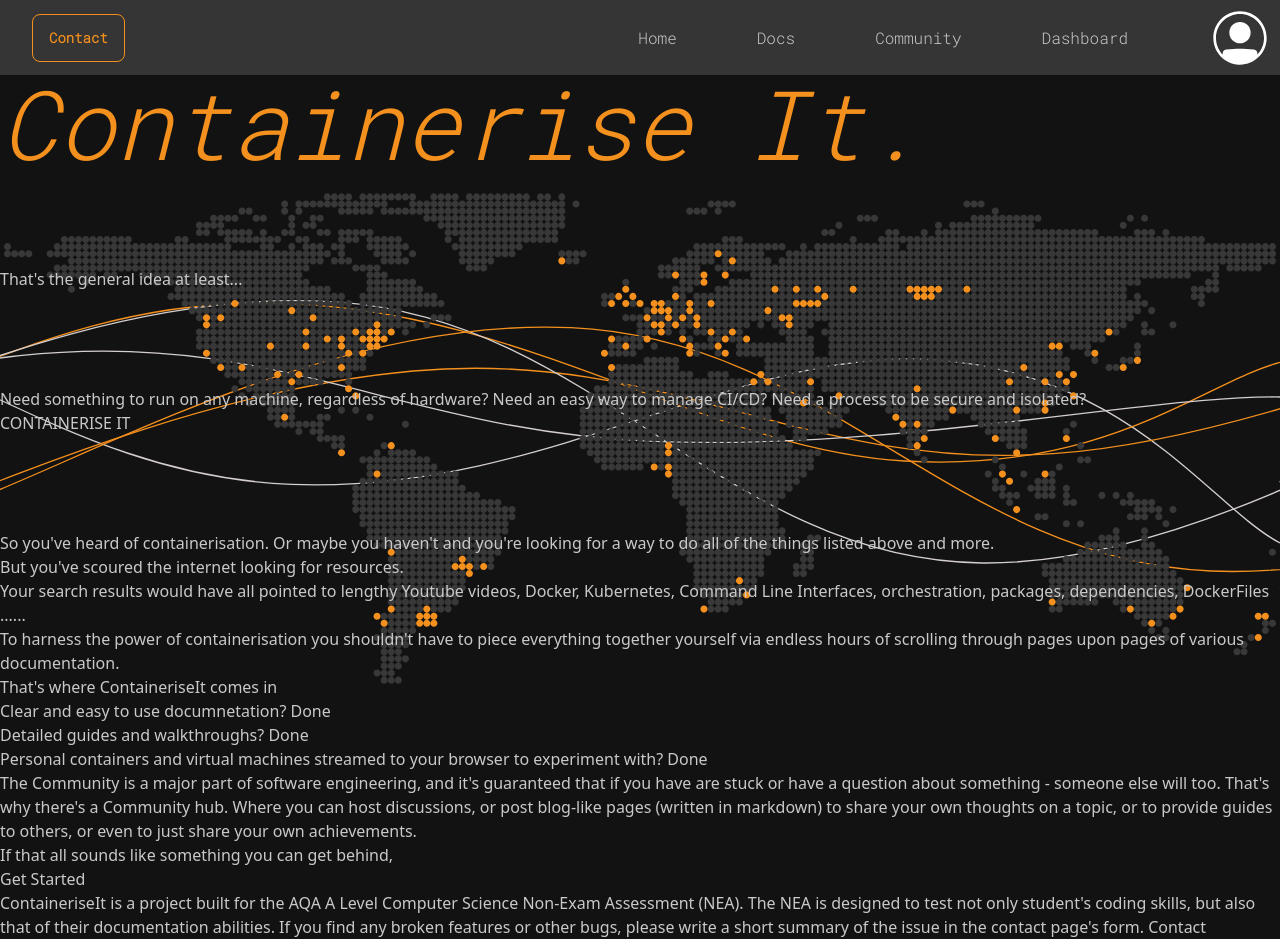
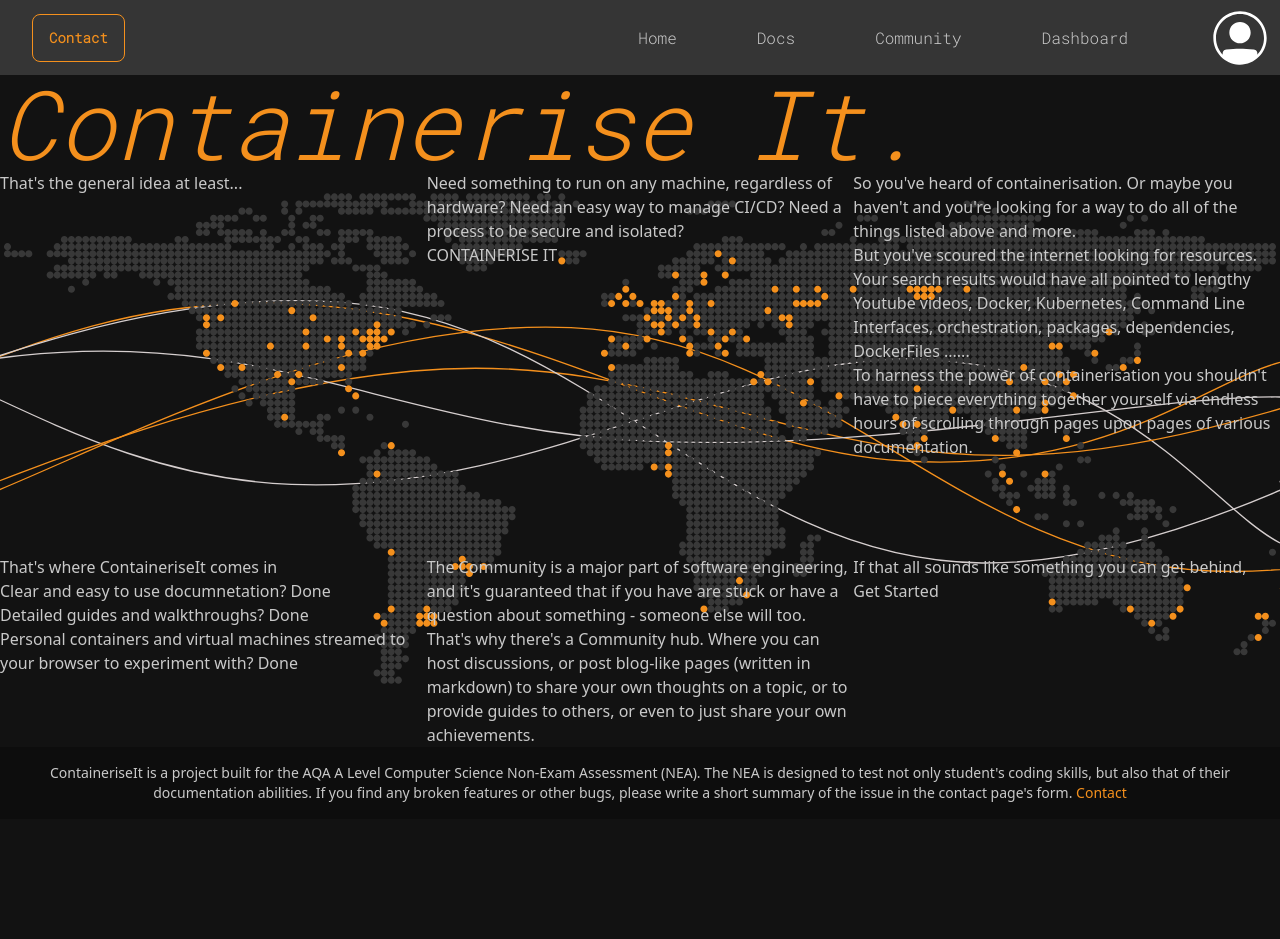
Before and after one commit to B3n-OHara/computerScience-NEA, a Next.js app: page / in a window 1280 px wide. After the commit the page ends 819 px from the top, so only its background shows below. Built offline with nearby package versions, Linux system fonts and the light colour scheme.

Commit message:
worked on styling of homepage

```diff
--- a/app/page.tsx
+++ b/app/page.tsx
@@ -25,10 +25,12 @@
                 </div>
             </div>
 
-            <div className="flex flex-col gap-y-24">
-                <div className="font-text italic text-8xl text-primary">
-                    <h1>Containerise It.</h1>
-                </div>
+            <div className="font-text italic text-8xl text-primary">
+                <h1>Containerise It.</h1>
+            </div>
+
+            <div className="grid grid-cols-3 gap-y-24">
+
 
                 <div>
                     <h3>{"That's the general idea at least..."}</h3>
@@ -53,27 +55,36 @@
                     <p>But you've scoured the internet looking for resources.</p>
                     <p>Your search results would have all pointed to lengthy Youtube videos, Docker, Kubernetes, Command Line Interfaces, orchestration, packages, dependencies, DockerFiles ......</p>
                     <p>To harness the power of containerisation you shouldn't have to piece everything together yourself via endless hours of scrolling through pages upon pages of various documentation.</p>
+                </div>
+                <div>
                     <p>That's where ContaineriseIt comes in</p>
                     <p>Clear and easy to use documnetation? Done</p>
                     <p>Detailed guides and walkthroughs? Done</p>
                     <p>Personal containers and virtual machines streamed to your browser to experiment with? Done</p>
+                </div>
+                <div>
                     <p>
                         The Community is a major part of software engineering, and it's guaranteed that if you have are stuck or have a question about something - someone else will too.
                         That's why there's a <Link href={"./community"}>Community</Link> hub.
                         Where you can host discussions, or post blog-like pages (written in markdown) to share your own thoughts on a topic, or to provide guides to others, or even to just share your own achievements.
                     </p>
+                </div>
+                <div>
                     <p>If that all sounds like something you can get behind,</p>
 
                     <Link href={"./auth/(signup)"}>Get Started</Link>
+                </div>
+            </div>
 
+            <footer className="footer footer-center p-4 bg-base-300 text-base-content">
+                <aside>
                     <p>
                         ContaineriseIt is a project built for the AQA A Level Computer Science Non-Exam Assessment (NEA).
                         The NEA is designed to test not only student's coding skills, but also that of their documentation abilities.
-                        If you find any broken features or other bugs, please write a short summary of the issue in the contact page's form. <Link href={"./contact"}>Contact</Link>
+                        If you find any broken features or other bugs, please write a short summary of the issue in the contact page's form. <Link href={"./contact"} className="text-primary">Contact</Link>
                     </p>
-                </div>
-            </div>
-
+                </aside>
+            </footer>
         </div>
     )
 }
```
